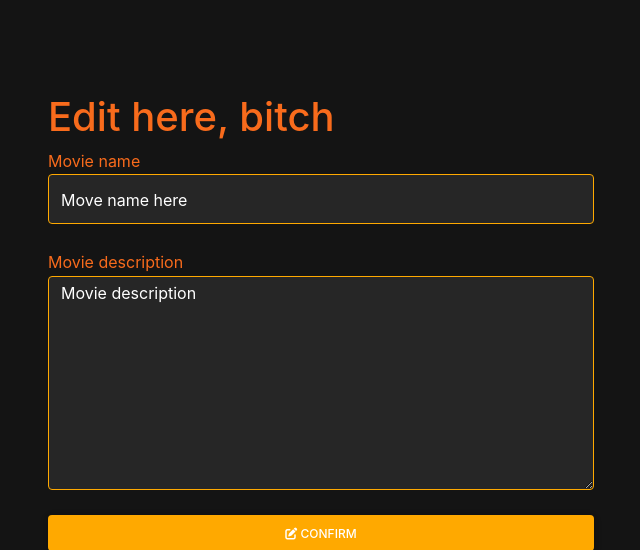
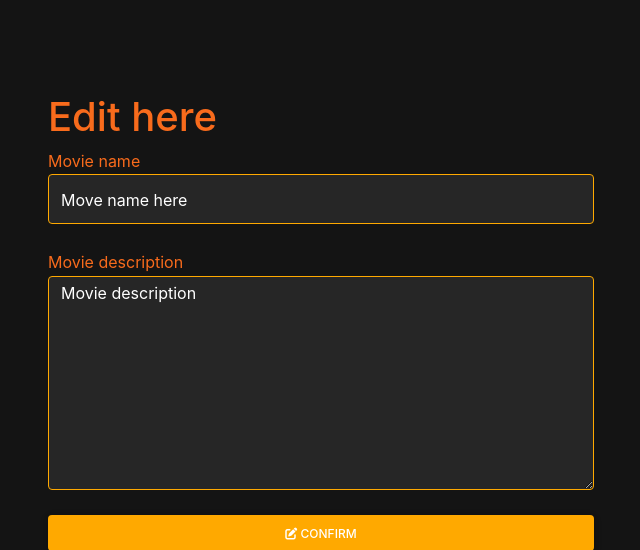
Before and after one commit to Nhan339/NewMovies_Ver1.0, a PHP site: page /editMovie.php in a window 1280 px wide. Shown: the part 84-634 px from the top of the page, without its empty margins (319-959 px from the left). Run offline with PHP 8.4, Linux system fonts and the light colour scheme; a user stored in the database is signed in.

Commit message:
Update editMovie.php

```diff
--- a/NewMovies/editMovie.php
+++ b/NewMovies/editMovie.php
@@ -42,7 +42,7 @@ if(isset($_POST['edit'])) {
   <div class="row">
 
       <div class="mt-3 col-md-6 offset-md-3">
-        <h1>Edit here, bitch</h1>
+        <h1>Edit here</h1>
 
         <form action="editMovie.php" method="post" enctype="multipart/form-data">
           <label for="movie_name">Movie name</label>
```
